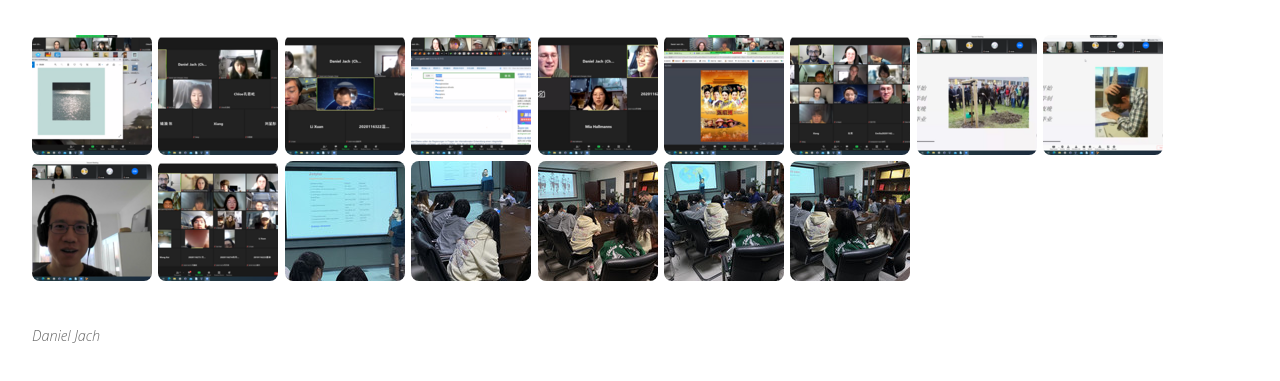
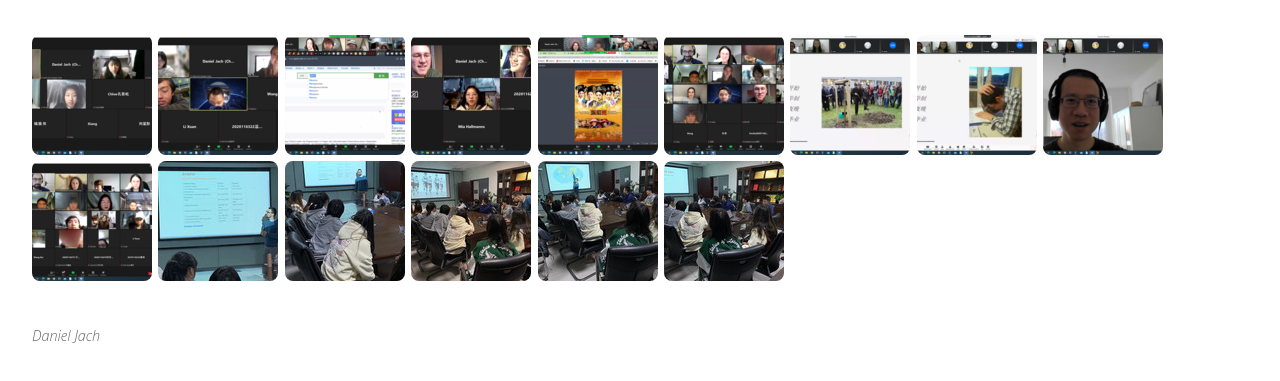
Before and after one commit to daniel-jach/gallery, a plain HTML site: page blick-zurueck-nach-vorn.html in a window 1280 px wide. Shown: the part 131-512 px from the top of the page. Drawn offline with Linux system fonts and the light colour scheme.

Commit message:
Deploying to gh-pages from  @ 928a85ea3b84db8c468fc44adf538aae1fa2a3d2 🚀

```diff
--- a/blick-zurueck-nach-vorn.html
+++ b/blick-zurueck-nach-vorn.html
@@ -42,20 +42,6 @@
       -->
       <ul id="media" class="clearfix">
 
-            <li data-src="media/large/blick-zurueck-nach-vorn/Capture10.PNG"
-                data-sub-html=""
-                data-download-url="media/original/blick-zurueck-nach-vorn/Capture10.PNG"
-
-                data-filename="Capture10.PNG"
-
-              >
-              <a href="media/original/blick-zurueck-nach-vorn/Capture10.PNG">
-                <img src="media/thumbs/blick-zurueck-nach-vorn/Capture10.PNG"
-                     width="120"
-                     height="120"
-                     alt="Capture10.PNG" />
-              </a>
-            </li>
             <li data-src="media/large/blick-zurueck-nach-vorn/Capture11.PNG"
                 data-sub-html=""
                 data-download-url="media/original/blick-zurueck-nach-vorn/Capture11.PNG"
```
Also changed, not shown: index.html (+2 -2 lines), media/large/blick-zurueck-nach-vorn/Capture10.PNG (deleted), media/original/blick-zurueck-nach-vorn/Capture10.PNG (deleted), media/small/blick-zurueck-nach-vorn/Capture10.PNG (deleted), media/thumbs/blick-zurueck-nach-vorn/Capture10.PNG (deleted), 1 other file.
